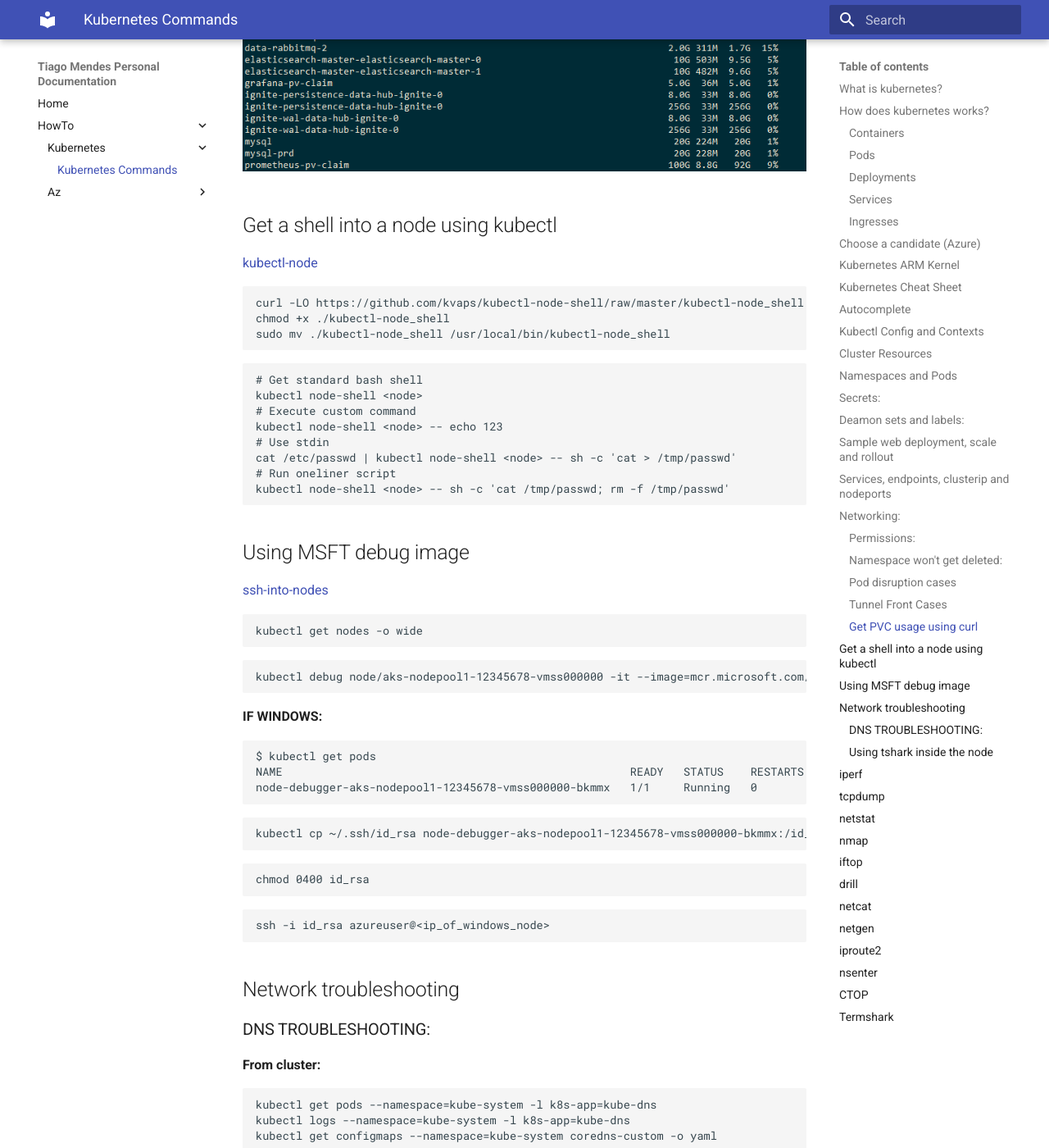
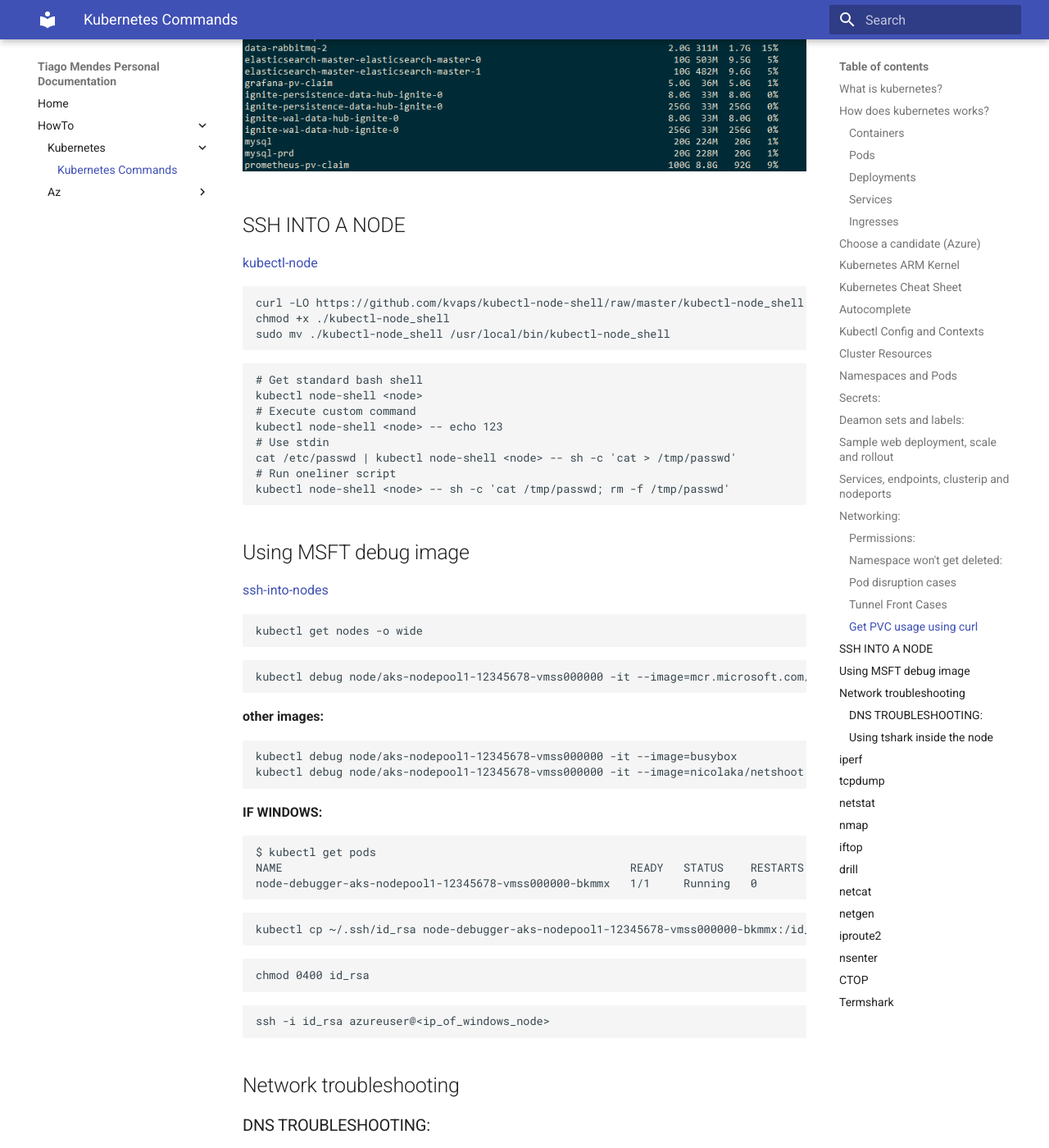
Before and after one commit to tmcmm/k8s-documentation, an MkDocs documentation site: the page built from docs/howto/kubernetes/kubernetes-help.md, in a window 1280 px wide and 1400 px high, scrolled down 15238 px. Shown: the whole window at 82% size. Built offline with MkDocs 1.6.1 and Material for MkDocs 9.7.7, drawn with Linux system fonts in a browser that asks for light colours.

Commit message:
update kubernetes ssh into nodes

````diff
--- a/docs/howto/kubernetes/kubernetes-help.md
+++ b/docs/howto/kubernetes/kubernetes-help.md
@@ -611,7 +611,7 @@ __bash script you can use:__
 ![k8s pvc prd](./assets/images/pvc-claim.png)
 
 
-## Get a shell into a node using kubectl
+## SSH INTO A NODE
 
 [kubectl-node](https://github.com/kvaps/kubectl-node-shell "Node Shell")
 ```
@@ -637,6 +637,12 @@ kubectl get nodes -o wide
 ```
 kubectl debug node/aks-nodepool1-12345678-vmss000000 -it --image=mcr.microsoft.com/aks/fundamental/base-ubuntu:v0.0.11
 ```
+__other images:__<br>
+```
+kubectl debug node/aks-nodepool1-12345678-vmss000000 -it --image=busybox
+kubectl debug node/aks-nodepool1-12345678-vmss000000 -it --image=nicolaka/netshoot
+```
+
 __IF WINDOWS:__<br>
 ```
 $ kubectl get pods
````
